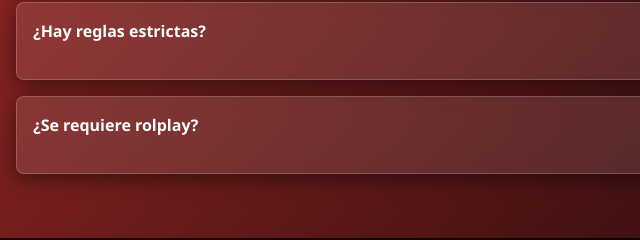
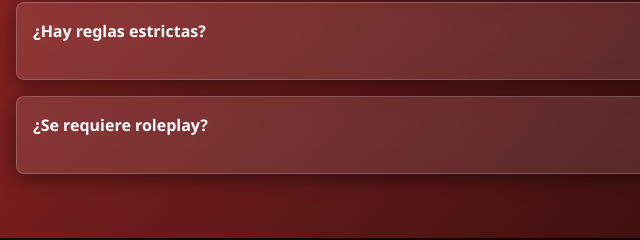
Before and after one commit to LuchoLS74/lowstyle.github.io, a plain HTML site: page index.html in a window 1280 px wide. Both pictures are taken after a click on the button "Preguntas Frecuentes". Shown: the part 382-622 px from the top of the page, 0-640 px from the left. Drawn offline with nearby package versions, Linux system fonts and the light colour scheme.

Commit message:
Update index.html

```diff
--- a/index.html
+++ b/index.html
@@ -66,7 +66,7 @@
                     </div>
                 </div>
                 <div class="faq-item card p-4 rounded-lg" onclick="toggleFAQ('a4')">
-                    <h3 class="font-semibold">¿Se requiere rolplay?</h3>
+                    <h3 class="font-semibold">¿Se requiere roleplay?</h3>
                     <div id="a4" class="detail">
                         <p class="mt-2">En Low Style, el roleplay es opcional pero recomendado para una inmersión completa.</p>
                     </div>
```
